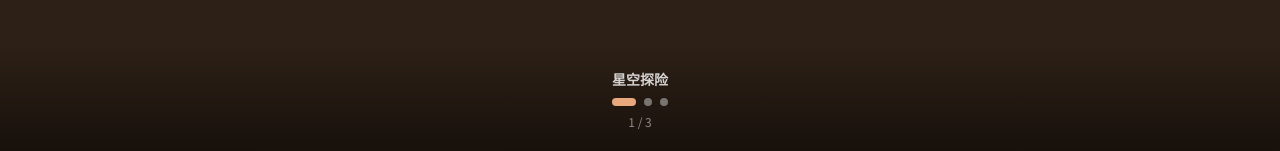
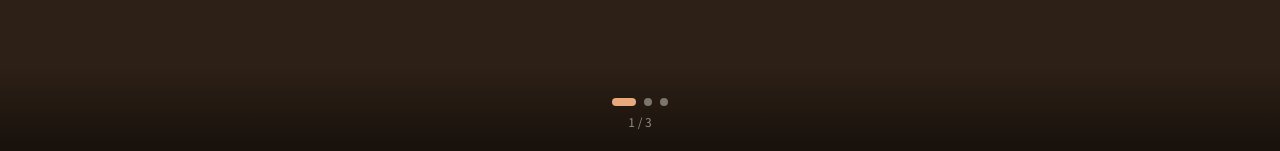
Before and after one commit to woaipashanhu/picture-book-viewer, a React (Vite) app: page / in a window 1280 px wide. Both pictures are taken after a click on the button 220 px from the left and 273 px from the top of the page. Shown: the part 646-797 px from the top of the page. Built offline with nearby package versions, Linux system fonts and the light colour scheme.

Commit message:
fix: 去掉绘本阅读页面底部重复的标题

```diff
--- a/src/components/BookViewer.tsx
+++ b/src/components/BookViewer.tsx
@@ -309,9 +309,7 @@ export default function BookViewer({
       {/* Bottom bar */}
       <div className="absolute bottom-0 left-0 right-0 z-30">
         <div className="bg-gradient-to-t from-black/50 to-transparent px-5 pt-6 pb-6">
-          <p className="text-white/80 text-center font-display text-sm font-semibold">
-            {book.title}
-          </p>
+
           <div className="flex items-center justify-center gap-2 mt-2">
             {book.pages.map((_, i) => (
               <div
```
